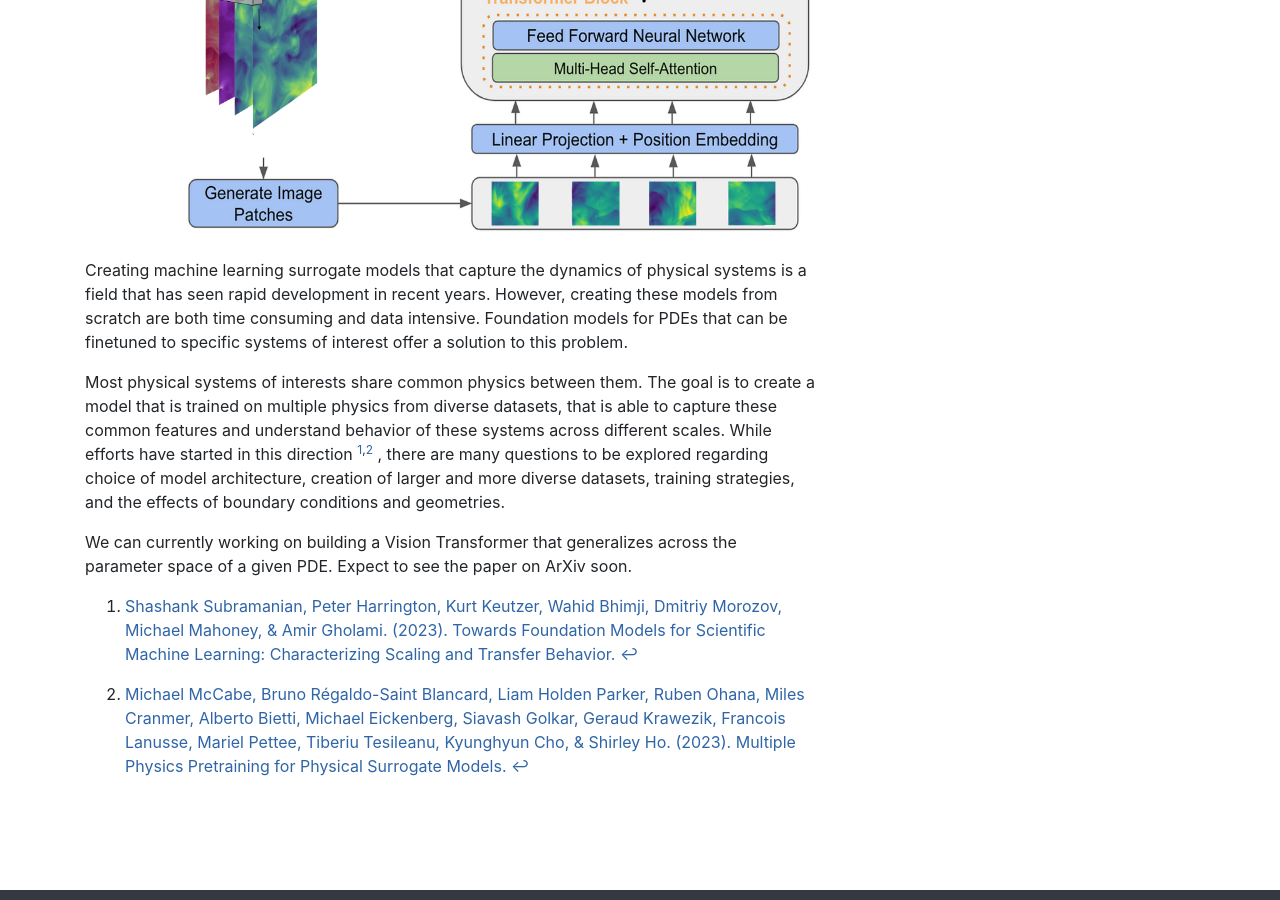
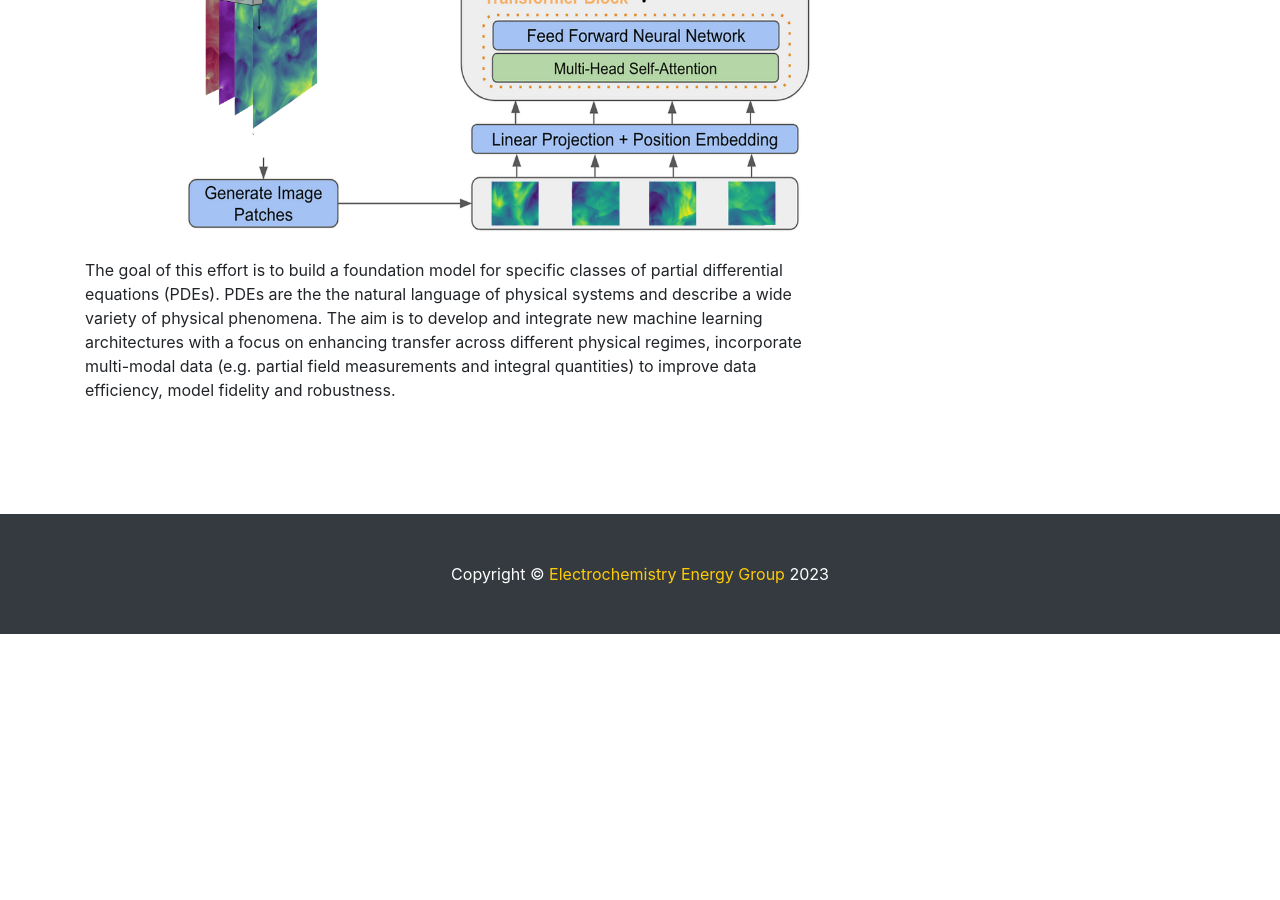
Before and after one commit to scifm/scifm.github.io, a Jekyll site: the page built from _projects/pde.md, in a window 1280 px wide and 900 px high, scrolled down 690 px. Built offline with Jekyll 4.4.1, drawn with Linux system fonts in a browser that asks for light colours; nearby versions of some CDN libraries; after the commit the page ends 1324 px from its top, so only the background shows below that.

Commit message:
update pde fm text

```diff
--- a/_projects/pde.md
+++ b/_projects/pde.md
@@ -11,11 +11,4 @@ card-image: assets/img/FFM.png
 
 ![Diagram of a Fluid Foundation Model]({% link assets/img/FFM.png %})
 
-Creating machine learning surrogate models that capture the dynamics of physical systems is a field that has seen rapid development in recent years. However, creating these models from scratch are both time consuming and data intensive. Foundation models for PDEs that can be finetuned to specific systems of interest offer a solution to this problem.
-
-Most physical systems of interests share common physics between them. The goal is to create a model that is trained on multiple physics from diverse datasets, that is able to capture these common features and understand behavior of these systems across different scales. While efforts have started in this direction [^1]<sup>,</sup>[^2] , there are many questions to be explored regarding choice of model architecture, creation of larger and more diverse datasets, training strategies, and the effects of boundary conditions and geometries.
-
-We can currently working on building a Vision Transformer that generalizes across the parameter space of a given PDE. Expect to see the paper on ArXiv soon.
-
-[^1]: [Shashank Subramanian, Peter Harrington, Kurt Keutzer, Wahid Bhimji, Dmitriy Morozov, Michael Mahoney, & Amir Gholami. (2023). Towards Foundation Models for Scientific Machine Learning: Characterizing Scaling and Transfer Behavior.](https://arxiv.org/abs/2306.00258)
-[^2]: [Michael McCabe, Bruno Régaldo-Saint Blancard, Liam Holden Parker, Ruben Ohana, Miles Cranmer, Alberto Bietti, Michael Eickenberg, Siavash Golkar, Geraud Krawezik, Francois Lanusse, Mariel Pettee, Tiberiu Tesileanu, Kyunghyun Cho, & Shirley Ho. (2023). Multiple Physics Pretraining for Physical Surrogate Models.](https://arxiv.org/abs/2310.02994)
+The goal of this effort is to build a foundation model for specific classes of partial differential equations (PDEs).  PDEs are the the natural language of physical systems and describe a wide variety of physical phenomena. The aim is to develop and integrate new machine learning architectures with a focus on enhancing transfer across different physical regimes, incorporate multi-modal data (e.g. partial field measurements and integral quantities) to improve data efficiency, model fidelity and robustness.
```
